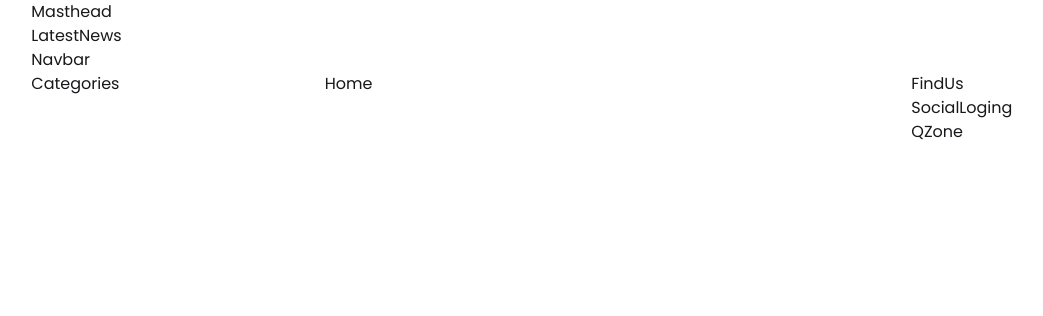
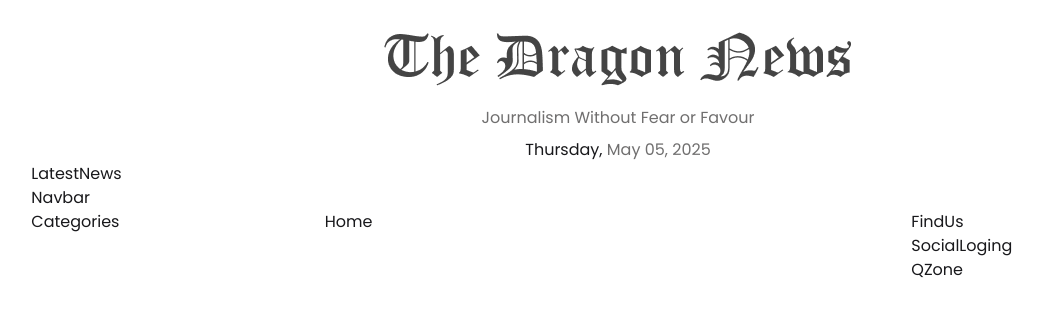
Before and after one commit to hamadismail/dragon-news, a React (Vite) app: page / in a window 1280 px wide. Shown: the top 316 px of the page, without its empty margins (22-1065 px from the left). Built offline with nearby package versions, Linux system fonts and the light colour scheme.

Commit message:
implement masthead

```diff
--- a/package.json
+++ b/package.json
@@ -12,6 +12,7 @@
   "dependencies": {
     "@tailwindcss/vite": "^4.1.5",
     "daisyui": "^5.0.32",
+    "date-fns": "^4.1.0",
     "react": "^19.0.0",
     "react-dom": "^19.0.0",
     "react-router": "^7.5.3",
--- a/src/components/Header/Masthead.jsx
+++ b/src/components/Header/Masthead.jsx
@@ -1,7 +1,22 @@
 import React from 'react';
+import logo from '../../assets/images/logo.png';
+import { format } from 'date-fns';
 
 const Masthead = () => {
-  return <div>Masthead</div>;
+  return (
+    <div className="flex flex-col items-center">
+      <img src={logo} />
+      <p className="mt-5 mb-2 text-accent-content">
+        Journalism Without Fear or Favour
+      </p>
+      <p>
+        {format(new Date(), 'EEEE')},{' '}
+        <span className="text-accent-content">
+          {format(new Date(), 'MMMM MM, yyyy')}
+        </span>
+      </p>
+    </div>
+  );
 };
 
 export default Masthead;
--- a/src/layouts/HomeLayout.jsx
+++ b/src/layouts/HomeLayout.jsx
@@ -10,7 +10,7 @@ import QZone from '../components/RightSideBar/QZone';
 
 const HomeLayout = () => {
   return (
-    <div className="w-11/12 mx-auto">
+    <div className="w-11/12 mx-auto my-8">
       {/* Header */}
       <div>
         <Masthead />
```
Also changed, not shown: 1 other file (tests, documents, lock files or other folders).
